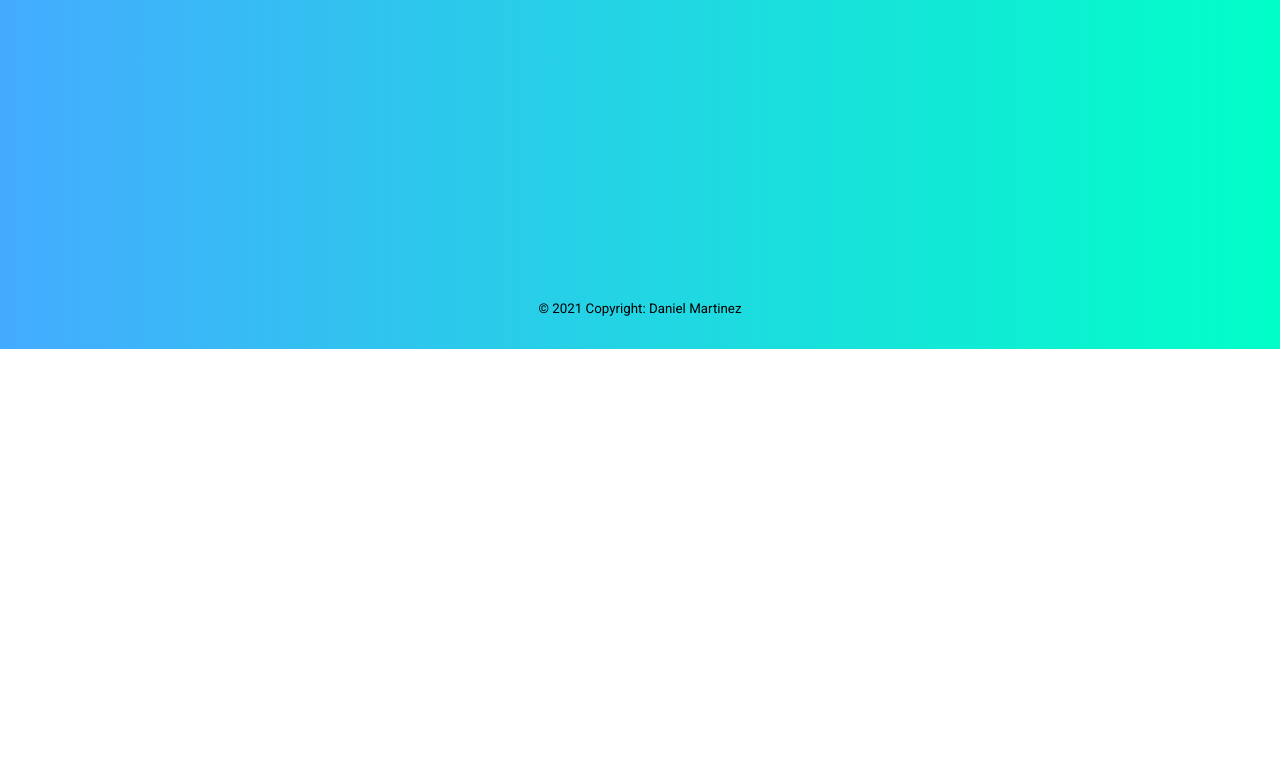
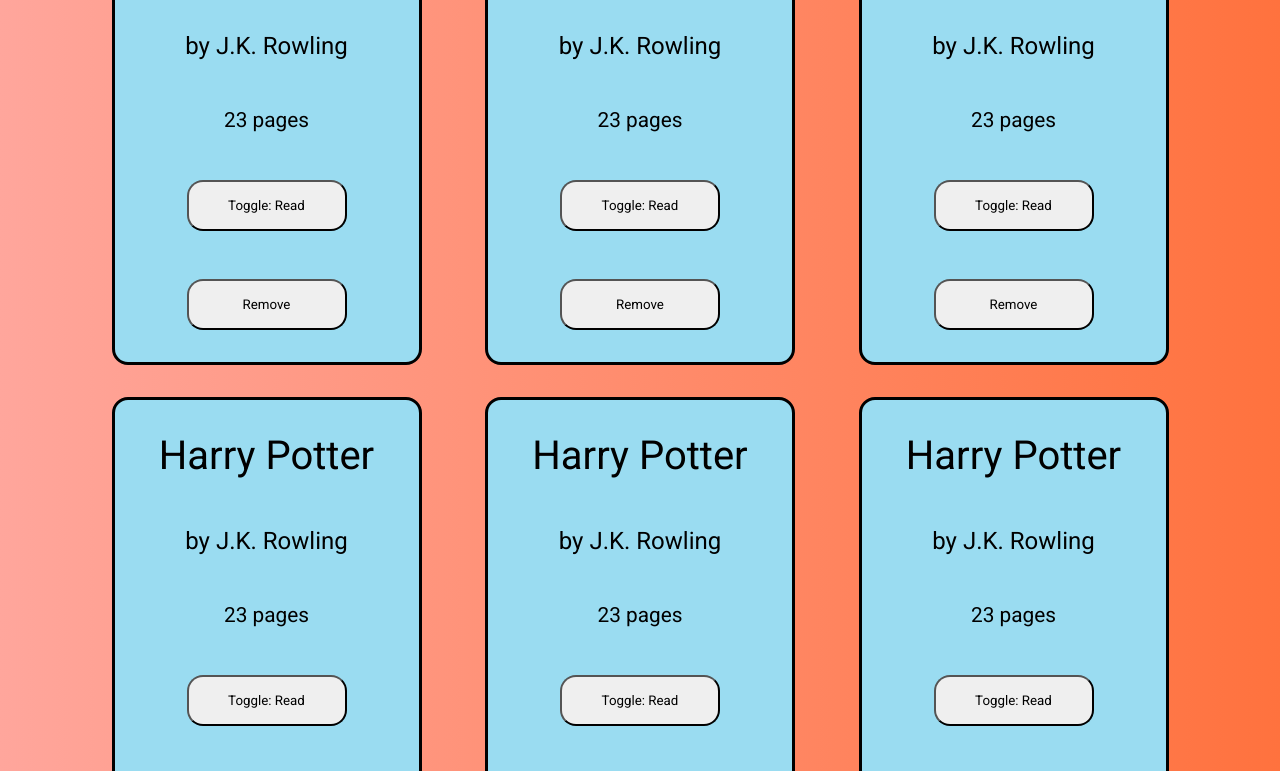
Before and after one commit to Dogi258/library-web-app, a plain HTML site: page index.html in a window 1280 px wide. Shown: the part 451-1222 px from the top of the page. Before the commit the page ends 800 px from the top, so only its background shows below. Drawn offline with Linux system fonts and the light colour scheme.

Commit message:
added dummy data and basic styling

```diff
--- a/index.html
+++ b/index.html
@@ -17,7 +17,53 @@
     <header>
       <h1>Library</h1>
     </header>
-    <main></main>
+    <main>
+      <button data-add-new-book>Add New Book</button>
+      <div class="container">
+        <div class="card">
+          <div class="title">Harry Potter</div>
+          <div class="author">by J.K. Rowling</div>
+          <div class="pages">23 pages</div>
+          <button class="toggle-read">Toggle: Read</button>
+          <button class="delete">Remove</button>
+        </div>
+        <div class="card">
+          <div class="title">Harry Potter</div>
+          <div class="author">by J.K. Rowling</div>
+          <div class="pages">23 pages</div>
+          <button class="toggle-read">Toggle: Read</button>
+          <button class="delete">Remove</button>
+        </div>
+        <div class="card">
+          <div class="title">Harry Potter</div>
+          <div class="author">by J.K. Rowling</div>
+          <div class="pages">23 pages</div>
+          <button class="toggle-read">Toggle: Read</button>
+          <button class="delete">Remove</button>
+        </div>
+        <div class="card">
+          <div class="title">Harry Potter</div>
+          <div class="author">by J.K. Rowling</div>
+          <div class="pages">23 pages</div>
+          <button class="toggle-read">Toggle: Read</button>
+          <button class="delete">Remove</button>
+        </div>
+        <div class="card">
+          <div class="title">Harry Potter</div>
+          <div class="author">by J.K. Rowling</div>
+          <div class="pages">23 pages</div>
+          <button class="toggle-read">Toggle: Read</button>
+          <button class="delete">Remove</button>
+        </div>
+        <div class="card">
+          <div class="title">Harry Potter</div>
+          <div class="author">by J.K. Rowling</div>
+          <div class="pages">23 pages</div>
+          <button class="toggle-read">Toggle: Read</button>
+          <button class="delete">Remove</button>
+        </div>
+      </div>
+    </main>
     <footer>
       <small>&copy; 2021 Copyright: Daniel Martinez</small>
     </footer>
--- a/script.js
+++ b/script.js
@@ -0,0 +1,24 @@
+/* Get DOM Elements */
+
+
+
+/* Get DOM Elements */
+
+function Book(title, author, pages, read) {
+  this.title = title;
+  this.author = author;
+  this.pages = pages;
+  this.read = read;
+}
+
+function addBookToLibrary(book) {
+  myLibrary.push(book);
+}
+
+// Initialize library to be an empty array
+let myLibrary = [];
+
+// Make book object
+myBook = new Book("The Hobbit", "J.R.R. Tolkein", 295, false);
+
+console.log(myBook);
--- a/style.css
+++ b/style.css
@@ -11,18 +11,59 @@ body {
   display: flex;
   flex-direction: column;
   height: 100vh;
-  background: linear-gradient(to right, rgb(68, 171, 255), rgb(0, 255, 200));
+  background: linear-gradient(to right, rgb(255, 166, 156), rgb(255, 114, 62));
 }
 
 header {
-  padding: 3rem;
-  font-size: 1.5em;
+  padding: 4rem;
+  font-size: 2.5em;
 }
 
 main {
   flex: 1;
+  display: flex;
+  flex-direction: column;
+  align-items: center;
 }
 
 footer {
   padding: 2rem;
 }
+
+button {
+  width: 10rem;
+  padding: 1rem;
+  border-radius: 1rem;
+}
+
+.container {
+  display: flex;
+  flex-wrap: wrap;
+  justify-content: space-evenly;
+  padding: 5em;
+  gap: 2rem;
+}
+
+.card {
+  display: flex;
+  flex-direction: column;
+  justify-content: center;
+  gap: 3rem;
+  align-items: center;
+  width: 15rem;
+  padding: 2rem;
+  background-color: rgb(154, 220, 241);
+  border: 3px solid black;
+  border-radius: 1em;
+}
+
+.title {
+  font-size: 2.5em;
+}
+.author {
+  font-size: 1.5rem;
+}
+
+.pages {
+  font-size: 1.3rem;
+}
```
